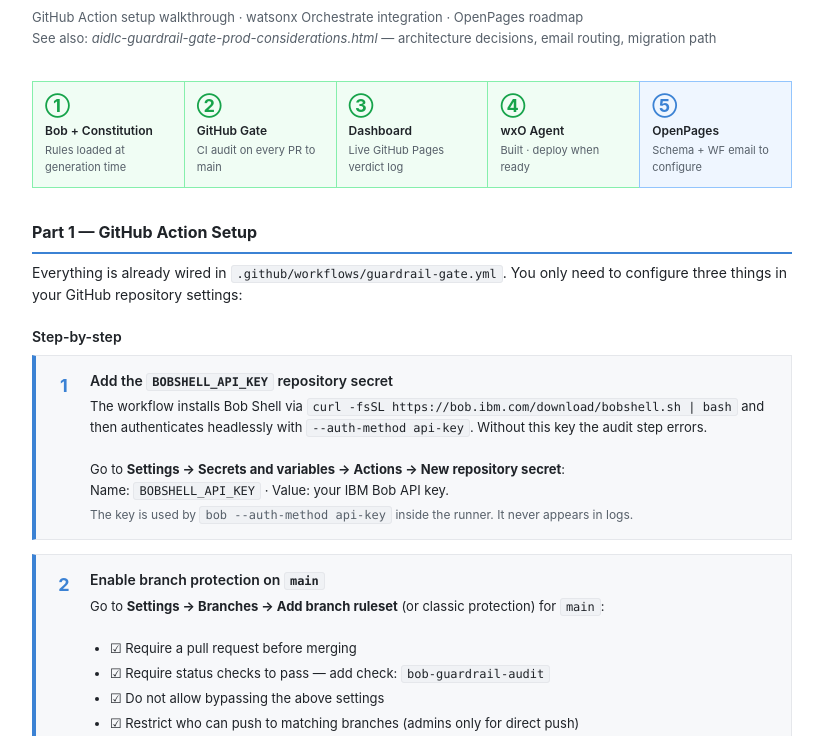
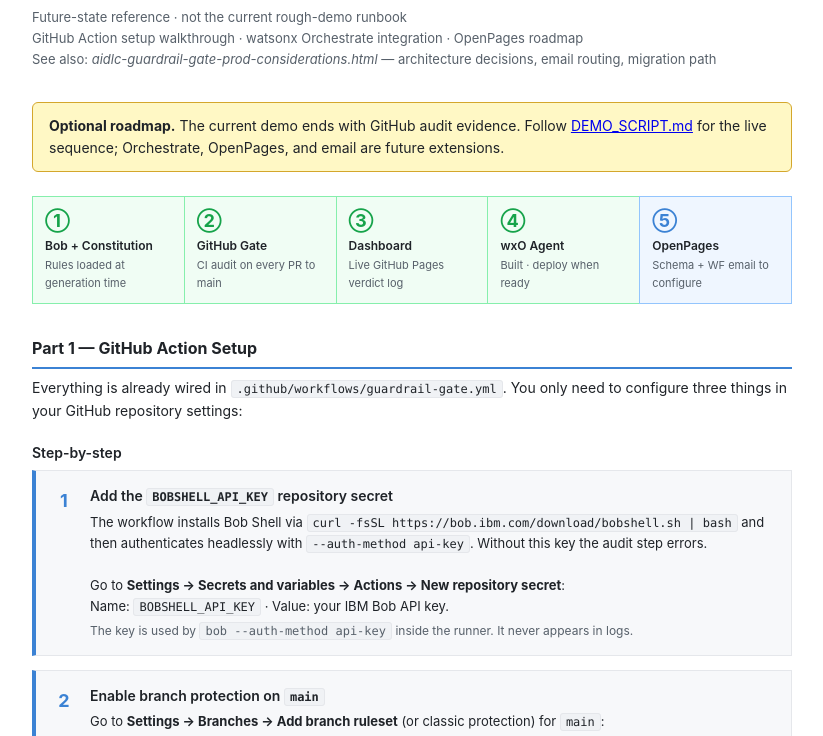
Before and after one commit to BryanDYang/aidlc-guarded, a plain HTML site: page aidlc-guardrail-gate-setup-roadmap-guide.html in a window 1280 px wide. Shown: the part 64-800 px from the top of the page, without its empty margins (228-1051 px from the left). Drawn offline with Linux system fonts and the light colour scheme.

Commit message:
cleaning up the repo

```diff
--- a/aidlc-guardrail-gate-setup-roadmap-guide.html
+++ b/aidlc-guardrail-gate-setup-roadmap-guide.html
@@ -142,8 +142,15 @@
 <div class="wrap">
 
   <h1>AIDLC Guardrail Gate</h1>
-  <p class="subtitle">GitHub Action setup walkthrough · watsonx Orchestrate integration · OpenPages roadmap<br>
+  <p class="subtitle">Future-state reference · not the current rough-demo runbook<br>
+  GitHub Action setup walkthrough · watsonx Orchestrate integration · OpenPages roadmap<br>
   See also: <em>aidlc-guardrail-gate-prod-considerations.html</em> — architecture decisions, email routing, migration path</p>
+
+  <div style="background:#fff8c5;border:1px solid #d4a72c;border-radius:6px;padding:12px 16px;margin-bottom:24px">
+    <strong>Optional roadmap.</strong> The current demo ends with GitHub audit
+    evidence. Follow <a href="../DEMO_SCRIPT.md">DEMO_SCRIPT.md</a> for the live
+    sequence; Orchestrate, OpenPages, and email are future extensions.
+  </div>
 
 
   <div class="pipeline">
```
Also changed, not shown: aidlc-guardrail-gate-prod-considerations.html (+8 -1 lines), .bob/mcp.json, 4 other files.
